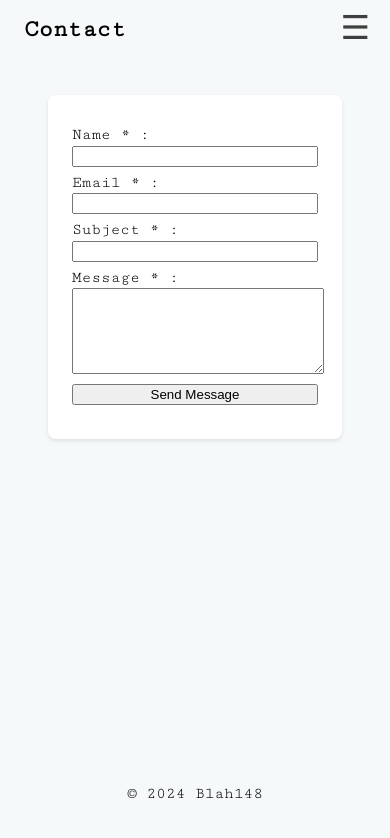
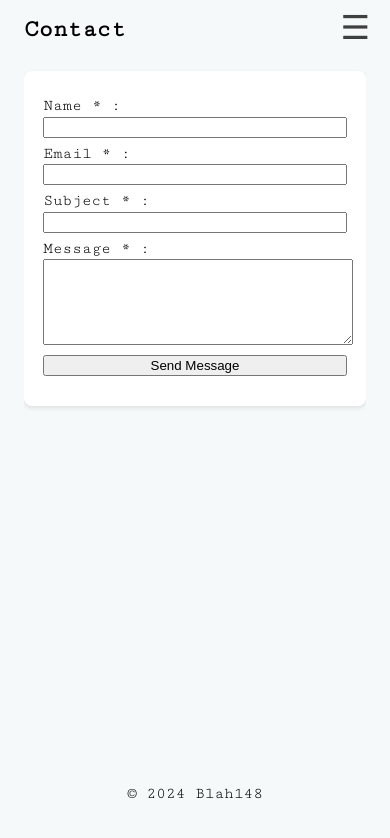
Before and after one commit to blah148/portfolio, a Next.js app: page /write in a window 390 px wide. Shown: the top 838 px of the page. Built offline with nearby package versions, Linux system fonts and the light colour scheme.

Commit message:
fixed css

```diff
--- a/components/Sidebar.js
+++ b/components/Sidebar.js
@@ -5,6 +5,7 @@ import styles from '../styles/Sidebar.module.css';
 export default function Sidebar() {
   return (
     <div className={styles.sidebar}>
+			<div className={styles.sticky}>
 				<Link href="/" passHref>
 					<p style={{ cursor: 'pointer', color: 'blue', marginBottom: '30px' }}>Home</p>
 				</Link>
@@ -24,5 +25,6 @@ export default function Sidebar() {
 					<p style={{ cursor: 'pointer', color: 'blue' }}>Contact</p>
 				</Link>
 			</div>
+    </div>
   );
 }
--- a/pages/ContactForm.module.css
+++ b/pages/ContactForm.module.css
@@ -43,7 +43,7 @@
 	flex-direction: column;
   background-color: #fff;
   border-radius: 8px;
-  padding: 1.5rem;
+  padding: 1.2rem;
   margin: 12px 0;
   box-shadow: 0 2px 4px rgba(0, 0, 0, 0.1);
   text-align: left;
@@ -61,11 +61,10 @@
 /* Additional responsive styling */
 @media (max-width: 768px) {
   .contact-content {
-    padding: 1rem;
+    padding: 1rem 0;
   }
 
   .formBox {
-    padding: 1.5rem;
   }
 
   .title {
--- a/styles/Sidebar.module.css
+++ b/styles/Sidebar.module.css
@@ -14,6 +14,11 @@
   border-right: 1px solid #ccc;
 }
 
+.sticky {
+	position: fixed;
+
+}
+
 .sidebar p {
   margin: 0 0 12px 0;
   font-size: 18px;
--- a/styles/globals.css
+++ b/styles/globals.css
@@ -27,7 +27,6 @@ body.menuOpen {
 	width: 100%;
 	overflow-y: auto;
 	min-height: 100vh;
-	max-height: 100vh;
 	margin: 0 1.5rem;
 }
 .loaderComponent {
```
Lines whose indentation alone changed are shown as unchanged.
